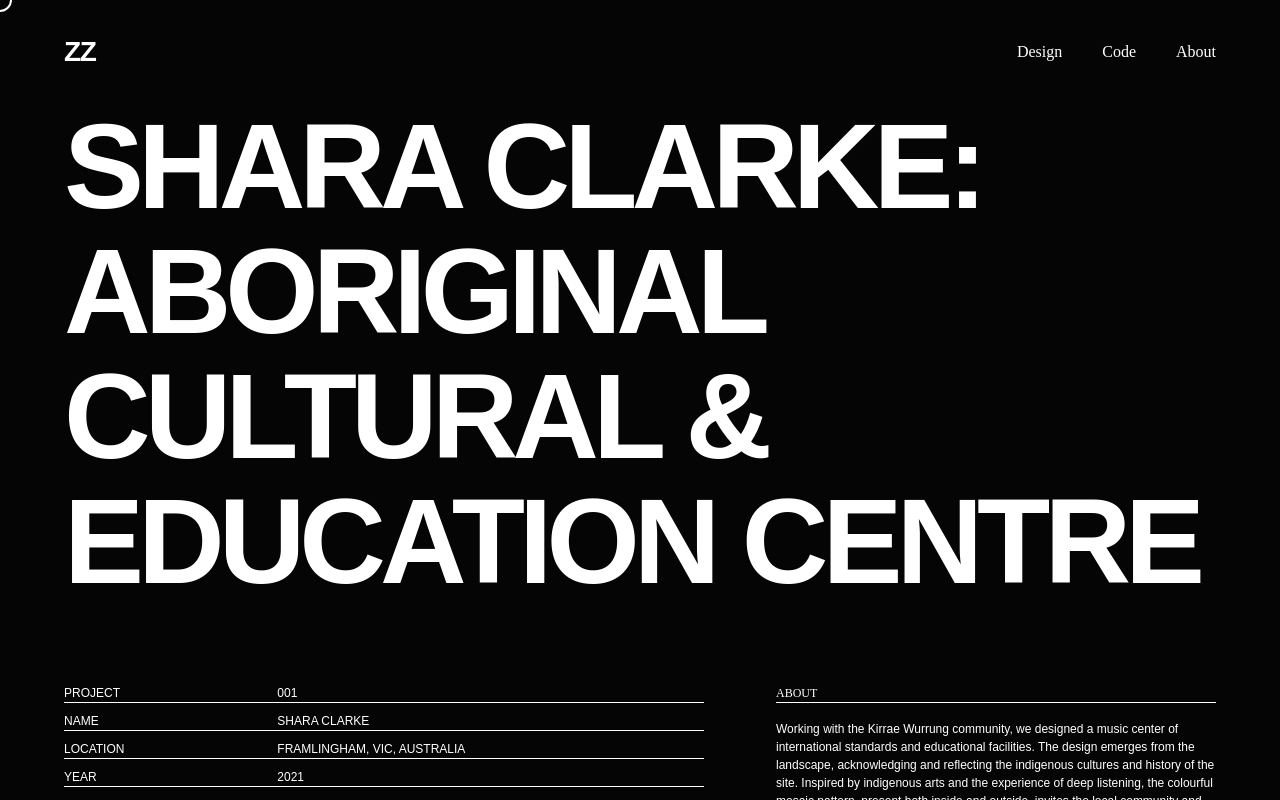
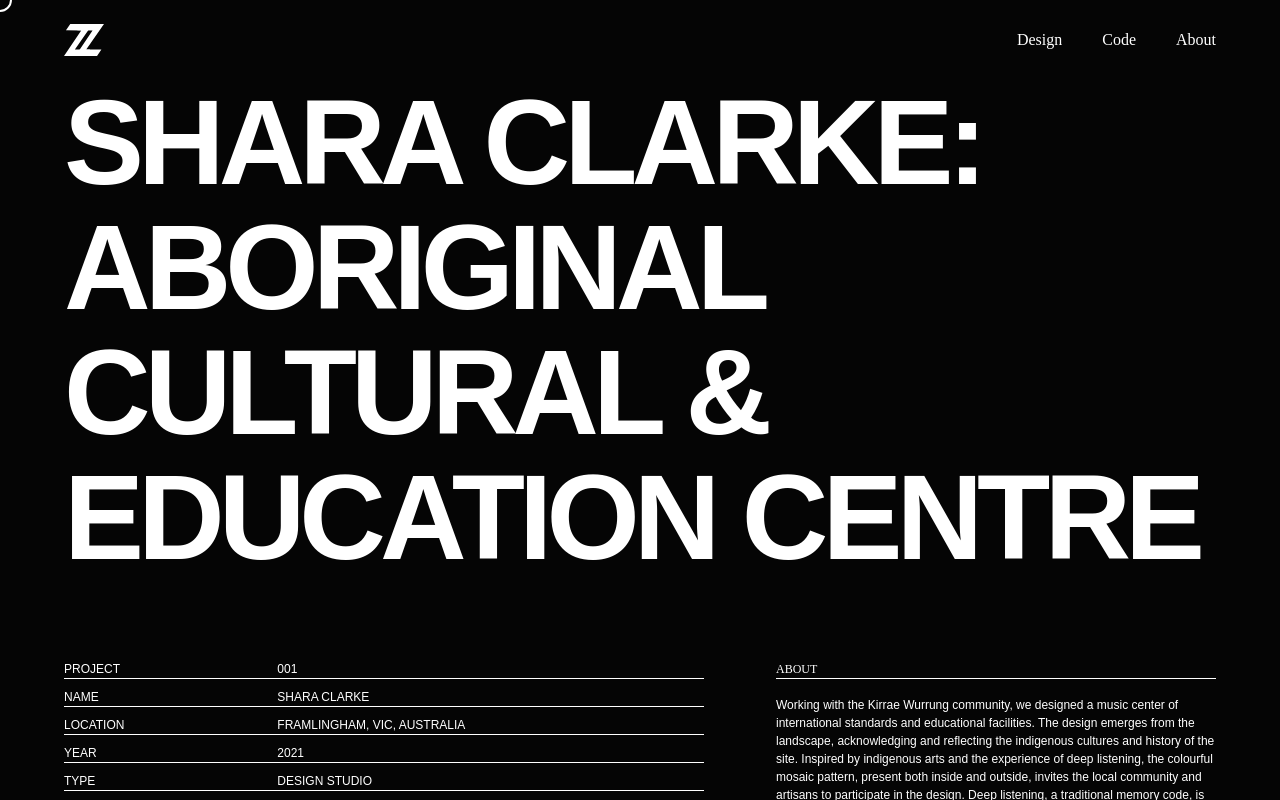
Before and after one commit to sean1832/zeke-zhang-portfolio, a React (Vite) app: page /project/SharaClarke in a window 1280 px wide. Shown: the top 800 px of the page. Built offline with nearby package versions, Linux system fonts and the light colour scheme; a web font is replaced by a local one.

Commit message:
feat: add logo to navbar

```diff
--- a/src/assets/icons/index.js
+++ b/src/assets/icons/index.js
@@ -5,5 +5,7 @@ import Circle from "./Circle.svg";
 import Cross from "./Cross.svg";
 import Arrow45 from "./Arrow45.svg";
 import North from "./North.svg";
+import ZekeLogo from "./ZekeLogo.svg";
+import ZekeLogoTransparent from "./ZekeLogoTransparent.svg";
 
-export { menu, close, ScrollLine, Circle, Cross, Arrow45, North };
+export { menu, close, ScrollLine, Circle, Cross, Arrow45, North, ZekeLogo, ZekeLogoTransparent };
--- a/src/components/layout/NavBar.jsx
+++ b/src/components/layout/NavBar.jsx
@@ -2,6 +2,7 @@ import { useContext } from "react";
 import { navLinks } from "../../constants";
 import { CursorContext } from "../utility";
 import { Link } from "react-router-dom";
+import { ZekeLogoTransparent } from "../../assets/icons";
 
 const Navbar = () => {
   const { updateCursorVariant } = useContext(CursorContext);
@@ -13,7 +14,9 @@ const Navbar = () => {
         onMouseEnter={() => updateCursorVariant("hover")}
         onMouseLeave={() => updateCursorVariant("default")}
       >
-        <Link to="/">ZZ</Link>
+        <Link to="/">
+          <img src={ZekeLogoTransparent} alt="Zeke Logo" className="w-[40px]" />
+        </Link>
       </h1>
 
       <ul className="list-none sm:flex hidden justify-end items-center flex-1">
```
Also changed, not shown: src/assets/icons/ZekeLogoTransparent.svg (added).
